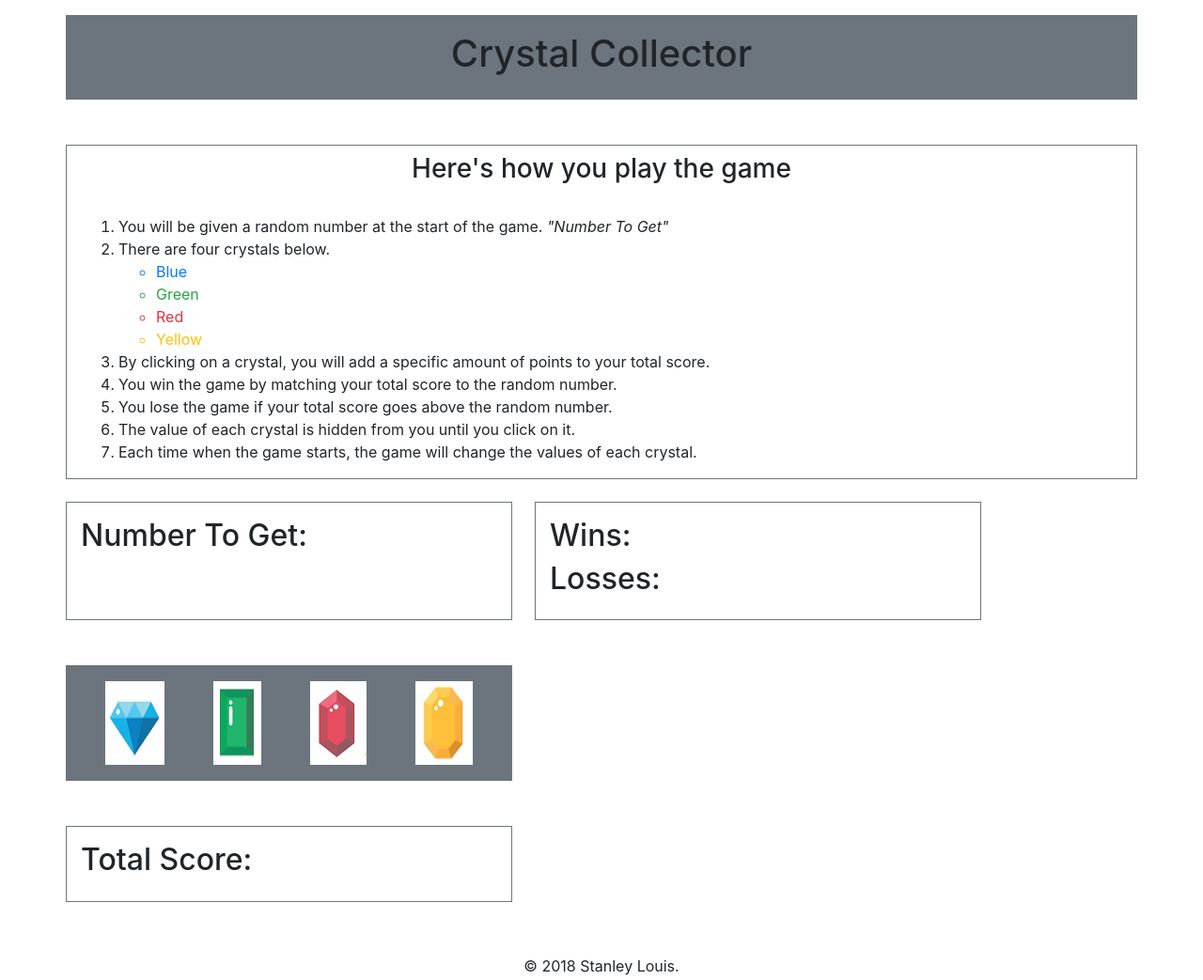
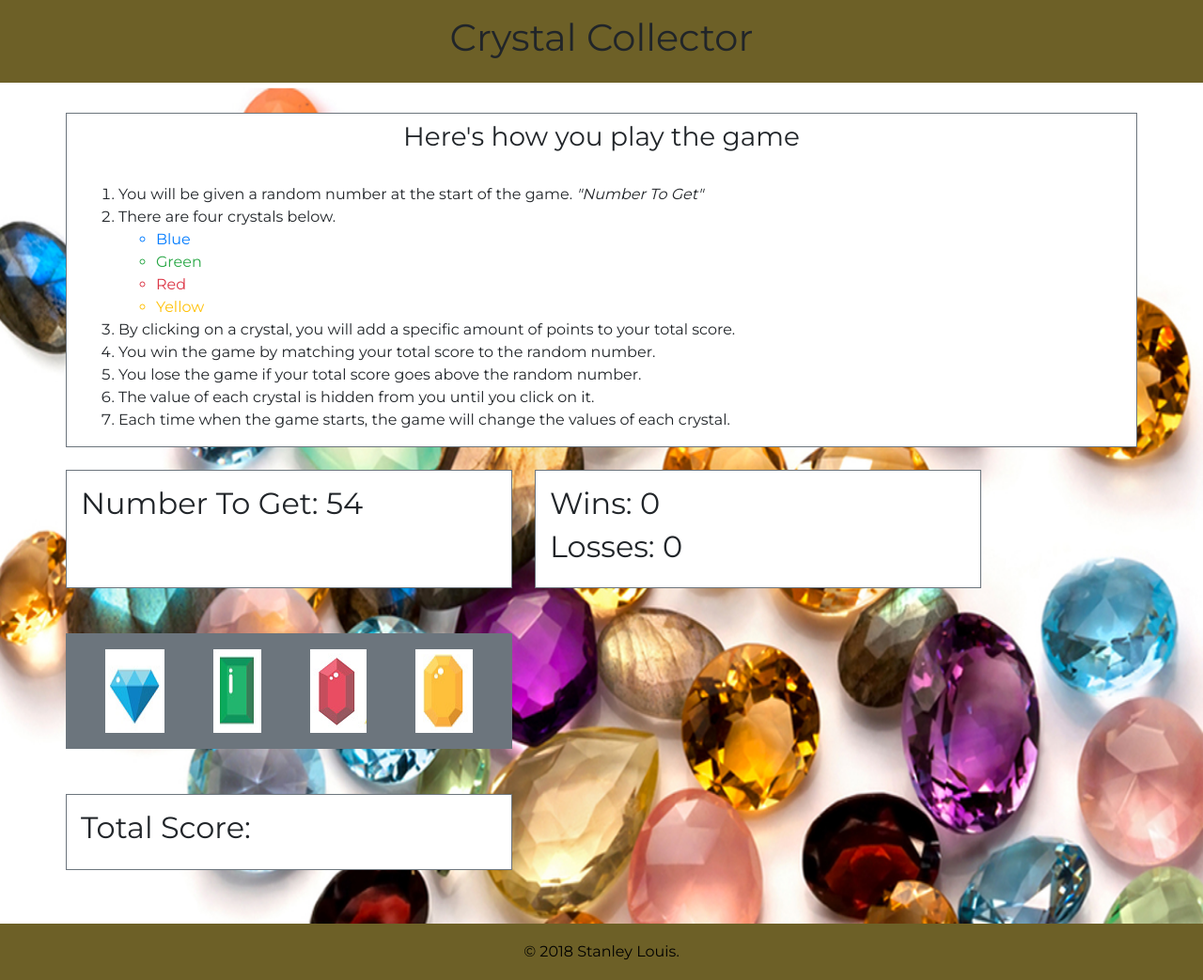
Before and after one commit to stanlouis/unit-4-game, a plain HTML site: page index.html in a window 1280 px wide. Shown: the whole page at 94% size. Drawn offline with nearby package versions, Linux system fonts and the light colour scheme.

Commit message:
Set variables with initial values

```diff
--- /dev/null
+++ b/assets/css/style.css
@@ -0,0 +1,40 @@
+body {
+    font-family: 'Montserrat', sans-serif;
+    background: url('../images/precisous-stones.jpg');
+    background-repeat: no-repeat;
+    background-size: 100% 100%;
+}
+
+/* Sticky footer styles
+-------------------------------------------------- */
+
+html {
+    position: relative;
+    min-height: 100%;
+}
+
+body {
+    /* Margin bottom by footer height */
+    margin-bottom: 60px;
+}
+
+.header {
+    background-color: #6D6027;
+}
+.footer {
+    position: absolute;
+    bottom: 0;
+    width: 100%;
+    /* Set the fixed height of the footer here */
+    height: 60px;
+    line-height: 60px;
+    /* Vertically center the text there */
+}
+
+/* Custom page CSS
+-------------------------------------------------- */
+.footer-bg {
+    background-color: #6D6027;
+    color: #000;
+    border-radius: 0;
+}
--- /dev/null
+++ b/assets/javascript/game.js
@@ -0,0 +1,26 @@
+$ (function () {
+  function getRandomInt (min, max) {
+    min = Math.ceil (min);
+    max = Math.floor (max);
+    return Math.floor (Math.random () * (max - min)) + min;
+  }
+  //Global variables
+  var numberToGet = getRandomInt (50, 101);
+  var blueNumber = getRandomInt (1, 15);
+  var greenNumber = getRandomInt (1, 15);
+  var redNumber = getRandomInt (1, 15);
+  var yellowNumber = getRandomInt (1, 15);
+  var wins = 0;
+  var looses = 0;
+  var result = 0;
+
+  $ ('h2 span#generatedNumber').text (numberToGet);
+  $ ('h2 span#winsNumber').text (wins);
+  $ ('h2 span#lossesNumber').text (looses);
+
+  // Number to get
+  //   generatedNumber = blueNumber = greenNumber = getRandomInt (25, 36);
+  //   redNumber = generatedNumber (35, 50);
+
+  $ ('.images').on ('click', function () {});
+});
--- a/index.html
+++ b/index.html
@@ -10,23 +10,22 @@
     <link rel="stylesheet" href="https://stackpath.bootstrapcdn.com/bootstrap/4.1.1/css/bootstrap.min.css" integrity="sha384-WskhaSGFgHYWDcbwN70/dfYBj47jz9qbsMId/iRN3ewGhXQFZCSftd1LZCfmhktB"
         crossorigin="anonymous">
     <link href="https://fonts.googleapis.com/css?family=Montserrat" rel="stylesheet">
-    <link rel="stylesheet" href="./style.css">
+    <link rel="stylesheet" href="./assets/css/style.css">
     <title>Crystal Collector</title>
 </head>
 
 <body>
+    <header class="text-center header p-3">
+        <h1>Crystal Collector</h1>
+    </header>
     <div class="container">
         <div class="row">
-            <div class="col border border-secondary my-3 py-3 text-center bg-secondary">
-                <header>
-                    <h1>Crystal Collector</h1>
-                </header>
-            </div>
+
         </div>
         <div class="row">
             <div class="col my-3 py-3 instructions">
                 <div class="row">
-                    <div class="col border border-secondary">
+                    <div class="col border border-secondary bg-white">
                         <h3 class="text-center mt-2">Here's how you play the game</h3>
                         </br>
                         <ol>
@@ -49,12 +48,12 @@
                     </div>
                 </div>
                 <div class="row">
-                    <div class="col-md-5 border border-secondary my-4 py-3 mr-4">
+                    <div class="col-md-5 border border-secondary my-4 py-3 mr-4 bg-white">
                         <h2>Number To Get:
                             <span id="generatedNumber"></span>
                         </h2>
                     </div>
-                    <div class="col-md-5 border border-secondary my-4 py-3 mr-4">
+                    <div class="col-md-5 border border-secondary my-4 py-3 mr-4 bg-white">
                         <h2>Wins:
                             <span id="winsNumber"></span>
                         </h2>
@@ -76,7 +75,7 @@
                     </div>
                 </div>
                 <div class="row">
-                    <div class="col-md-5 border border-secondary my-4 py-3 mr-4">
+                    <div class="col-md-5 border border-secondary my-4 py-3 mr-4 bg-white">
                         <h2>Total Score:
                             <span id="totalScore"></span>
                         </h2>
@@ -87,14 +86,14 @@
         </div>
         <div class="row">
             <div class="col">
-                <footer class="footer text-center footer-bg">
-                    <div class="container">
-                        <span>&copy; 2018 Stanley Louis.</span>
-                    </div>
-                </footer>
+
             </div>
         </div>
+
     </div>
+    <footer class="footer text-center footer-bg">
+        <span>&copy; 2018 Stanley Louis.</span>
+    </footer>
     <!-- Optional JavaScript -->
     <!-- jQuery first, then Popper.js, then Bootstrap JS -->
     <script src="https://code.jquery.com/jquery-3.3.1.slim.min.js" integrity="sha384-q8i/X+965DzO0rT7abK41JStQIAqVgRVzpbzo5smXKp4YfRvH+8abtTE1Pi6jizo"
@@ -104,7 +103,7 @@
     <script src="https://stackpath.bootstrapcdn.com/bootstrap/4.1.1/js/bootstrap.min.js" integrity="sha384-smHYKdLADwkXOn1EmN1qk/HfnUcbVRZyYmZ4qpPea6sjB/pTJ0euyQp0Mk8ck+5T"
         crossorigin="anonymous"></script>
 
-    <script src="./script.js"></script>
+    <script src="./assets/javascript/game.js"></script>
 </body>
 
 </html>
```
Also changed, not shown: assets/images/precisous-stones.jpg (added).
